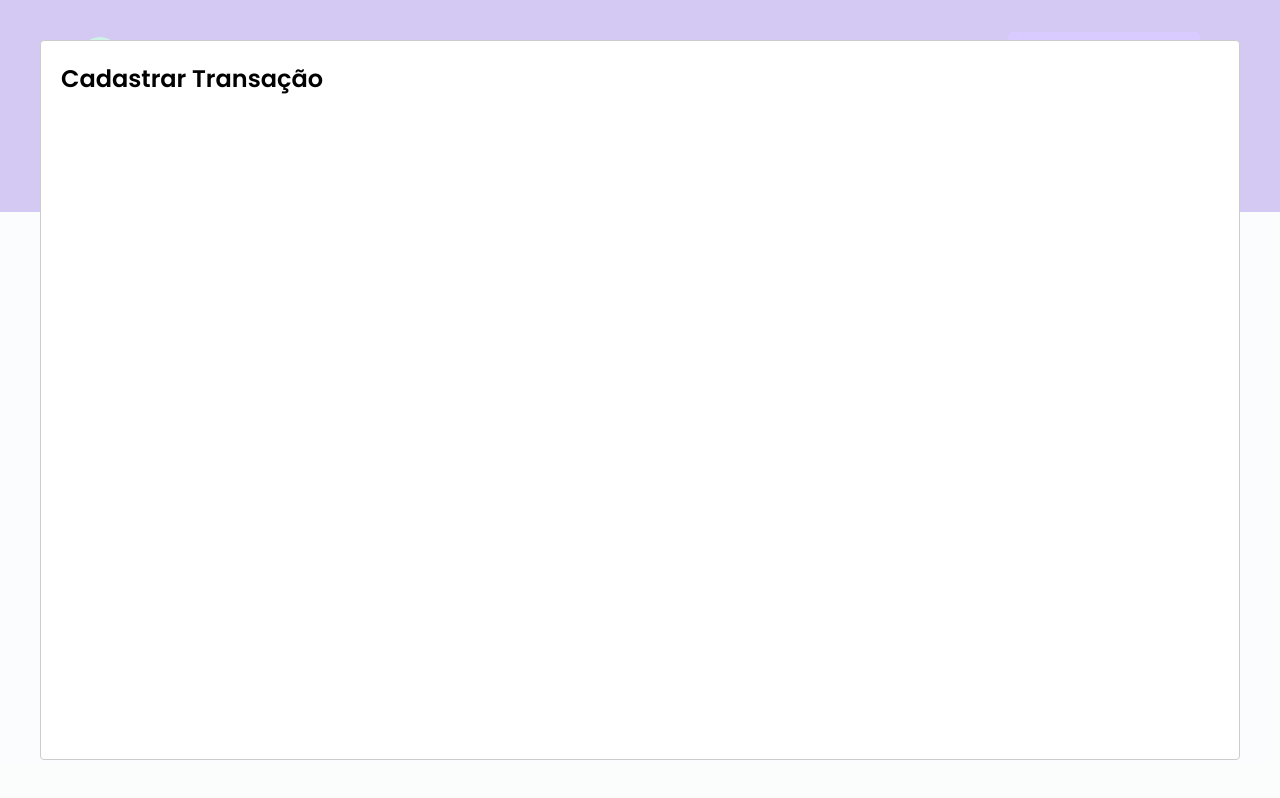
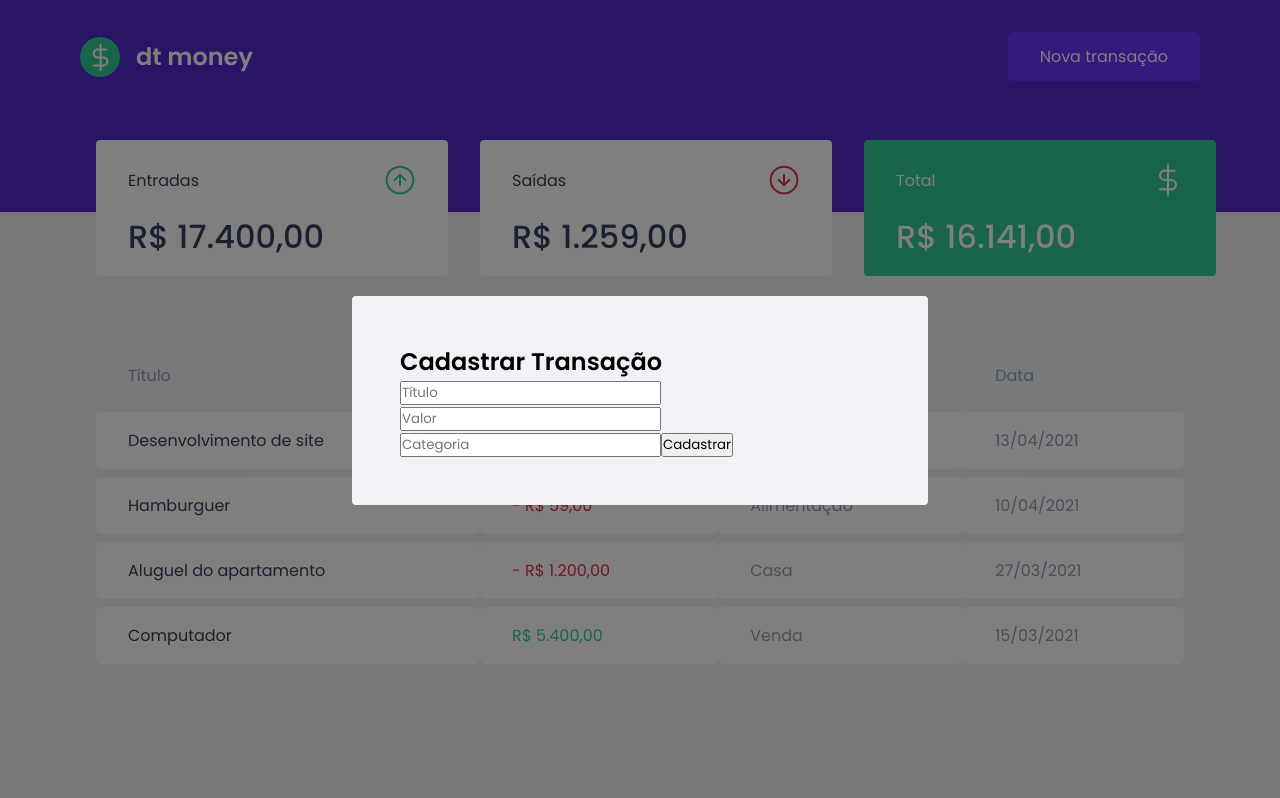
Before and after one commit to Fernando599/dtmoney, a React (Create React App) app: page / in a window 1280 px wide. Both pictures are taken after a click on the button "Nova transação". Built offline with nearby package versions, Linux system fonts and the light colour scheme; no server answers; what miragejs would draw is missing.

Commit message:
Estrutura do formulário

```diff
--- a/src/components/NewTransactionModal/index.tsx
+++ b/src/components/NewTransactionModal/index.tsx
@@ -1,4 +1,5 @@
 import Modal from "react-modal";
+import { Container } from "./style";
 
 interface NewTransactionModalProps {
   isOpen: boolean;
@@ -11,8 +12,21 @@
 }: NewTransactionModalProps) {
   return (
     <>
-      <Modal isOpen={isOpen} onRequestClose={onRequestClose}>
-        <h2>Cadastrar Transação</h2>
+      <Modal
+        isOpen={isOpen}
+        onRequestClose={onRequestClose}
+        overlayClassName="react-modal-overlay"
+        className="react-modal-content"
+      >
+        <Container>
+          <h2>Cadastrar Transação</h2>
+
+          <input type="text" placeholder="Título" />
+          <input type="number" placeholder="Valor" />
+          <input placeholder="Categoria" />
+
+          <button type="submit">Cadastrar</button>
+        </Container>
       </Modal>
     </>
   );
--- a/src/components/NewTransactionModal/style.ts
+++ b/src/components/NewTransactionModal/style.ts
@@ -1,3 +1,3 @@
 import styled from "styled-components";
 
-export const Container = styled.div``;
+export const Container = styled.form``;
--- a/src/styles/global.ts
+++ b/src/styles/global.ts
@@ -53,4 +53,27 @@
         opacity: 0.6;
         cursor: not-allowed;
     }
+
+    .react-modal-overlay {
+        background-color: rgba(0, 0, 0, 0.5);
+
+        position: fixed;
+        top: 0;
+        bottom: 0;
+        left: 0;
+        right: 0;
+
+        display: flex;
+        justify-content: center;
+        align-items: center;
+    }
+
+    .react-modal-content {
+        background: var(--background);
+        width: 100%;
+        max-width: 576px;
+        padding: 3rem;
+        position: relative;
+        border-radius: 0.25rem;
+    }
 `;
```
